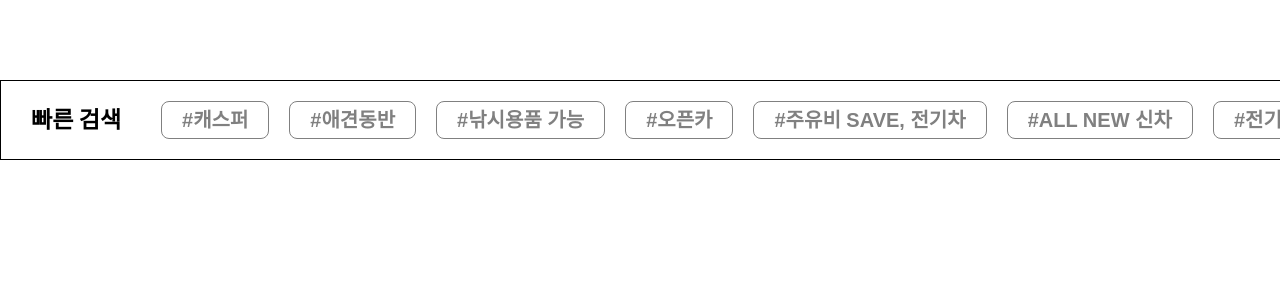
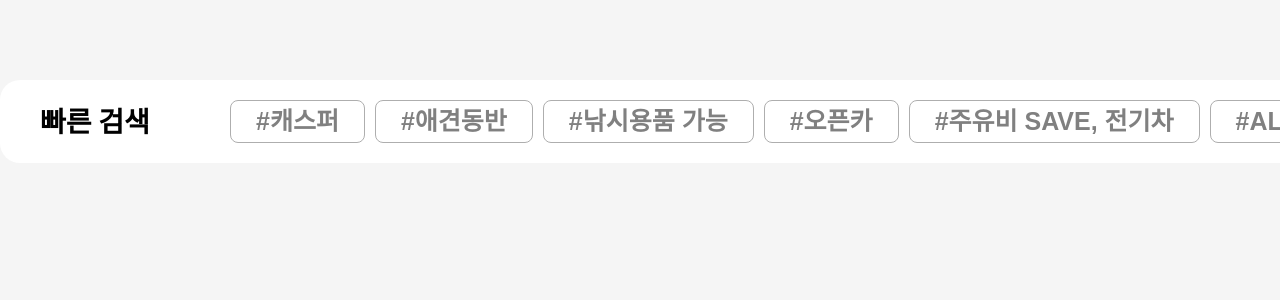
Before and after one commit to wecode-bootcamp-korea/justcode-6-2nd-team5-front, a React (Create React App) app: page /rentcar in a window 1280 px wide. Shown: the top 300 px of the page. Built offline with nearby package versions, Linux system fonts and the light colour scheme.

Commit message:
[Add] 빠른 검색 박스 버튼 슬라이드 기능 추가

```diff
--- a/src/components/SerchTagBox/SerchTagBox.js
+++ b/src/components/SerchTagBox/SerchTagBox.js
@@ -1,3 +1,4 @@
+import { useState } from "react";
 import "./SerchTagBox.scss";
 
 function SerchTagBox() {
@@ -13,15 +14,42 @@ function SerchTagBox() {
     "차박/캠핑카",
   ];
 
+  // 버튼 슬라이드
+  const [tagListSlide, setTagListSlide] = useState(0);
+  const pageWidth = document.documentElement.scrollWidth;
+  const slideCondition = 1000000 / pageWidth;
+
+  // next 버튼이 눌렸을 때 (3번만 동작하도록 함)
+  const nextSlide = () => {
+    if (tagListSlide > -slideCondition) setTagListSlide((prev) => prev - 300);
+  };
+  // prev 버튼이 눌렸을 때 (next 버튼이 한번이라도 눌렸을 때만 동작하도록 함)
+  const prevSlide = () => {
+    if (tagListSlide < 0) setTagListSlide((prev) => prev + 300);
+  };
+
   return (
-    <div className="rentcar-stb-wrap todo">
+    <div className="rentcar-stb-wrap">
       <div className="title">빠른 검색</div>
-      <div className="tag-list">
-        {tagList.map((tag, index) => {
-          return <button key={index}>#{tag}</button>;
-        })}
+      {/* prev 버튼은 next 버튼이 한번이라도 눌렸을 때만 렌더링 되도록 함 */}
+      {tagListSlide !== 0 && (
+        <div className="prev-btn" onClick={prevSlide}>
+          &lt;
+        </div>
+      )}
+      <div className="tag-list-wrap">
+        <div className="tag-list" style={{ marginLeft: `${tagListSlide}px` }}>
+          {tagList.map((tag, index) => {
+            return <button key={index}>#{tag}</button>;
+          })}
+        </div>
       </div>
-      <div className="slide-btn">&gt;</div>
+      {/* next 버튼 3번 누르면 사라지도록 함 */}
+      {tagListSlide > -slideCondition && (
+        <div className="next-btn" onClick={nextSlide}>
+          &gt;
+        </div>
+      )}
     </div>
   );
 }
--- a/src/components/SerchTagBox/SerchTagBox.scss
+++ b/src/components/SerchTagBox/SerchTagBox.scss
@@ -1,46 +1,65 @@
 .rentcar-stb-wrap {
-  display: flex;
-  align-items: center;
-  width: 80;
-  padding: 20px 30px;
+  position: relative; // next, prev 버튼 위치 고정을 위해
+  display: flex; // 가로정렬
+  align-items: center; // 세로 중앙 정렬
+  padding: 20px 40px;
+  border-radius: 20px;
+  background-color: #fff;
 
-  --slide-btn-size: 30px;
+  --slide-btn-size: 30px; // next, prev 버튼 size
 
   .title {
     width: 6%;
-    min-width: 100px;
-    font-size: 23px;
+    min-width: 130px; // 글씨 줄바꿈 방지
+    font-size: 28px;
     font-weight: bold;
     margin-right: 10px;
   }
-  // transform: translate3d(이미지 너비px, 0px, 0px)
+
+  .tag-list-wrap {
+    display: flex; // button 들이 삐져나와 줄바꿈하는 것을 막음
+    margin-left: 40px;
+    margin-right: 30px;
+    overflow: hidden; // list-wrap 에서 넘어가는 button 은 숨김
+
     .tag-list {
+      margin-left: 0px;
       display: flex;
-    overflow: hidden; // list 에서 넘어가는 tag는 숨김
       transition: all 0.4s ease-in-out; // 자연스러운 슬라이드
 
       button {
         min-width: fit-content; // button 찌그러짐 막음
-      line-height: 100%;
+        line-height: 100%; // 글씨 세로 중앙 정렬
         color: gray;
         font-size: var(--font-size-tag);
         font-weight: bold;
-      margin-left: 20px;
-      padding: 8px 20px;
+        margin-left: 10px;
+        padding: 8px 25px;
         background-color: #fff;
-      border: 1px solid gray;
+        border: 1px solid var(--color-gray);
         border-radius: 8px;
       }
     }
+  }
 
-  .slide-btn {
+  .prev-btn,
+  .next-btn {
+    position: absolute; // 버튼 위치 고정
     display: flex;
     align-items: center;
     justify-content: center;
     min-width: var(--slide-btn-size); // 버튼 찌그러짐 막음
     height: var(--slide-btn-size);
+    font-weight: bold;
     border-radius: var(--slide-btn-size);
-    border: 1px solid gray;
-    margin-left: auto;
+    border: 1px solid var(--color-gray);
+  }
+
+  .next-btn {
+    right: 25px;
+  }
+
+  .prev-btn {
+    left: 170px;
   }
 }
--- a/src/pages/RentCar/RentCar.scss
+++ b/src/pages/RentCar/RentCar.scss
@@ -1,3 +1,7 @@
+body {
+  background-color: var(--color-background);
+}
+
 .rentcar-container {
   display: flex;
   flex-direction: column;
--- a/src/styles/common.scss
+++ b/src/styles/common.scss
@@ -10,9 +10,10 @@
   --color-white-gray: #f8f8f8;
   --color-gray: #aeaeae;
   --color-white-opacity07: rgba(255, 255, 255, 0.7);
+  --color-background: rgb(245, 245, 245);
 
   --font-size-small: 15px;
   --font-size-middle: 18px;
   --font-size-big: 23px;
-  --font-size-tag: 20px;
+  --font-size-tag: 25px;
 }
```
Lines whose indentation alone changed are shown as unchanged.
